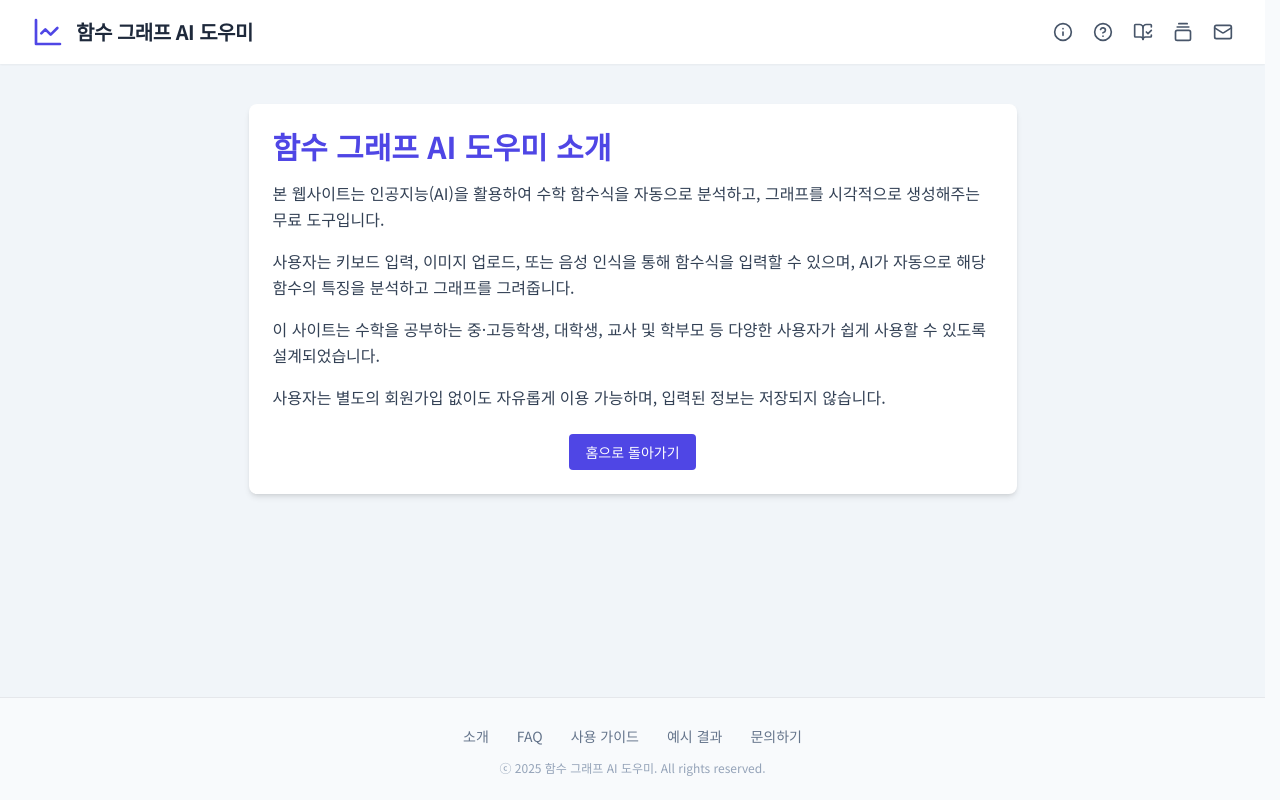
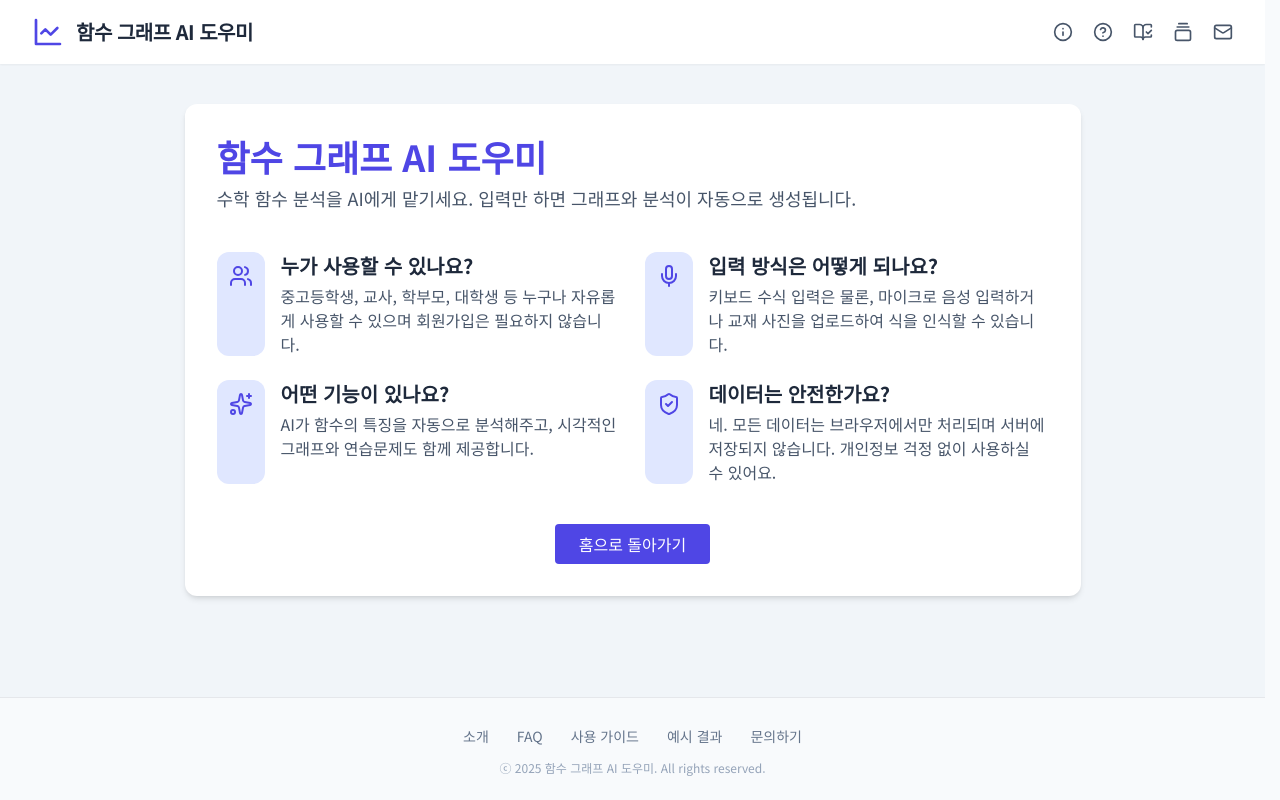
Before and after one commit to kkoshil/function-graph-ai-helper, a React (Vite) app: page /about in a window 1280 px wide. Built offline with nearby package versions, Linux system fonts and the light colour scheme; no server answers.

Commit message:
Modify for GoogleAdsense robot, sitemap etc 3

```diff
--- a/src/pages/About.tsx
+++ b/src/pages/About.tsx
@@ -3,6 +3,7 @@ import React from 'react';
 import { Link } from 'react-router-dom';
 import { Header } from '../components/Header';
 import { Footer } from '../components/Footer';
+import { Brain, Mic, Camera, Users, Sparkles, ShieldCheck } from 'lucide-react';
 
 const About: React.FC = () => {
   return (
@@ -10,26 +11,73 @@ const About: React.FC = () => {
       <Header />
 
       <main className="flex-grow px-4 py-10">
-        <div className="max-w-3xl mx-auto bg-white shadow-md rounded-lg p-6">
-          <h1 className="text-3xl font-bold mb-4 text-indigo-600">함수 그래프 AI 도우미 소개</h1>
+        <div className="max-w-4xl mx-auto bg-white shadow-md rounded-xl p-8 space-y-10">
+          <div>
+            <h1 className="text-4xl font-bold text-indigo-600 mb-2">함수 그래프 AI 도우미</h1>
+            <p className="text-slate-600 text-lg">
+              수학 함수 분석을 AI에게 맡기세요. 입력만 하면 그래프와 분석이 자동으로 생성됩니다.
+            </p>
+          </div>
 
-          <p className="mb-4 text-slate-700 leading-relaxed">
-            본 웹사이트는 인공지능(AI)을 활용하여 수학 함수식을 자동으로 분석하고, 그래프를 시각적으로 생성해주는 무료 도구입니다.
-          </p>
-          <p className="mb-4 text-slate-700 leading-relaxed">
-            사용자는 키보드 입력, 이미지 업로드, 또는 음성 인식을 통해 함수식을 입력할 수 있으며, AI가 자동으로 해당 함수의 특징을 분석하고 그래프를 그려줍니다.
-          </p>
-          <p className="mb-4 text-slate-700 leading-relaxed">
-            이 사이트는 수학을 공부하는 중·고등학생, 대학생, 교사 및 학부모 등 다양한 사용자가 쉽게 사용할 수 있도록 설계되었습니다.
-          </p>
-          <p className="mb-4 text-slate-700 leading-relaxed">
-            사용자는 별도의 회원가입 없이도 자유롭게 이용 가능하며, 입력된 정보는 저장되지 않습니다.
-          </p>
+          <div className="grid md:grid-cols-2 gap-6">
+            {/* 사용자 대상 */}
+            <div className="flex gap-4">
+              <div className="bg-indigo-100 p-3 rounded-xl">
+                <Users className="w-6 h-6 text-indigo-600" />
+              </div>
+              <div>
+                <h2 className="text-xl font-semibold text-slate-800 mb-1">누가 사용할 수 있나요?</h2>
+                <p className="text-slate-600">
+                  중고등학생, 교사, 학부모, 대학생 등 누구나 자유롭게 사용할 수 있으며 회원가입은 필요하지 않습니다.
+                </p>
+              </div>
+            </div>
 
-          <div className="mt-6 text-center">
+            {/* 입력 방식 */}
+            <div className="flex gap-4">
+              <div className="bg-indigo-100 p-3 rounded-xl">
+                <Mic className="w-6 h-6 text-indigo-600" />
+              </div>
+              <div>
+                <h2 className="text-xl font-semibold text-slate-800 mb-1">입력 방식은 어떻게 되나요?</h2>
+                <p className="text-slate-600">
+                  키보드 수식 입력은 물론, 마이크로 음성 입력하거나 교재 사진을 업로드하여 식을 인식할 수 있습니다.
+                </p>
+              </div>
+            </div>
+
+            {/* 주요 기능 */}
+            <div className="flex gap-4">
+              <div className="bg-indigo-100 p-3 rounded-xl">
+                <Sparkles className="w-6 h-6 text-indigo-600" />
+              </div>
+              <div>
+                <h2 className="text-xl font-semibold text-slate-800 mb-1">어떤 기능이 있나요?</h2>
+                <p className="text-slate-600">
+                  AI가 함수의 특징을 자동으로 분석해주고, 시각적인 그래프와 연습문제도 함께 제공합니다.
+                </p>
+              </div>
+            </div>
+
+            {/* 개인정보 안전 */}
+            <div className="flex gap-4">
+              <div className="bg-indigo-100 p-3 rounded-xl">
+                <ShieldCheck className="w-6 h-6 text-indigo-600" />
+              </div>
+              <div>
+                <h2 className="text-xl font-semibold text-slate-800 mb-1">데이터는 안전한가요?</h2>
+                <p className="text-slate-600">
+                  네. 모든 데이터는 브라우저에서만 처리되며 서버에 저장되지 않습니다. 개인정보 걱정 없이 사용하실 수 있어요.
+                </p>
+              </div>
+            </div>
+          </div>
+
+          {/* CTA 버튼 */}
+          <div className="text-center mt-8">
             <Link
               to="/"
-              className="inline-block px-4 py-2 bg-indigo-600 text-white text-sm rounded hover:bg-indigo-700 transition"
+              className="inline-block px-6 py-2 bg-indigo-600 text-white rounded hover:bg-indigo-700 transition"
             >
               홈으로 돌아가기
             </Link>
```
